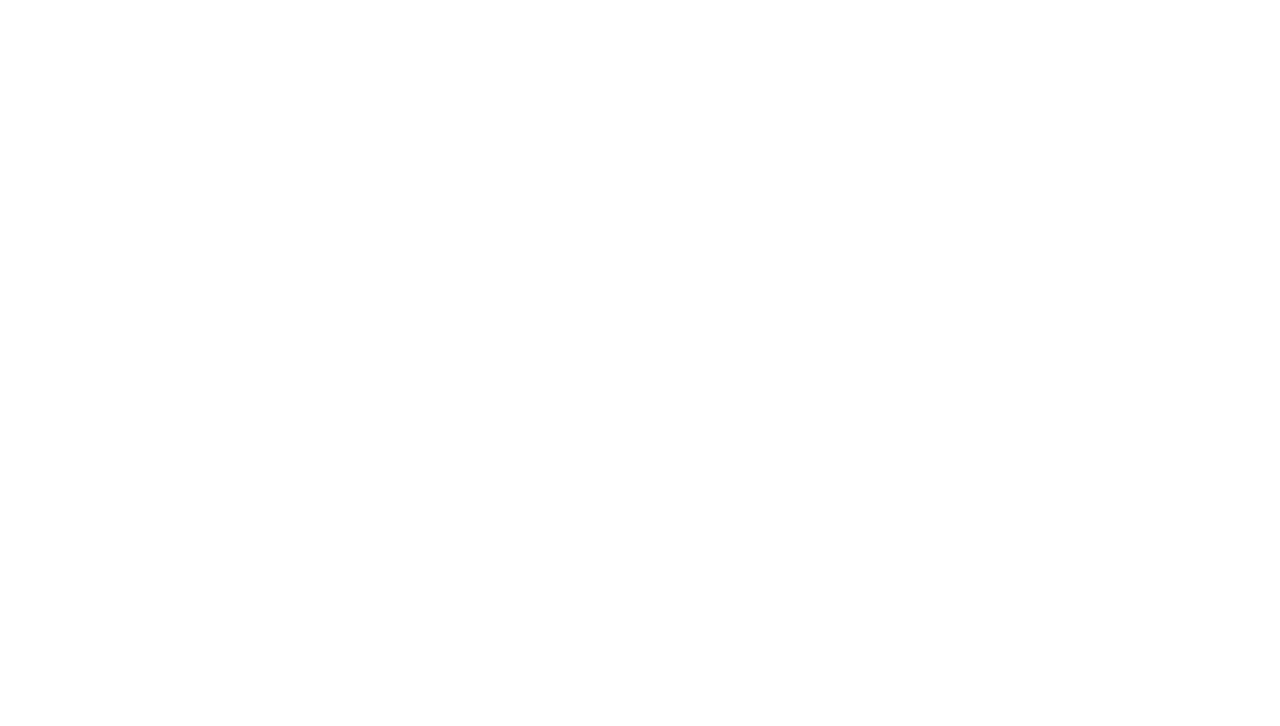
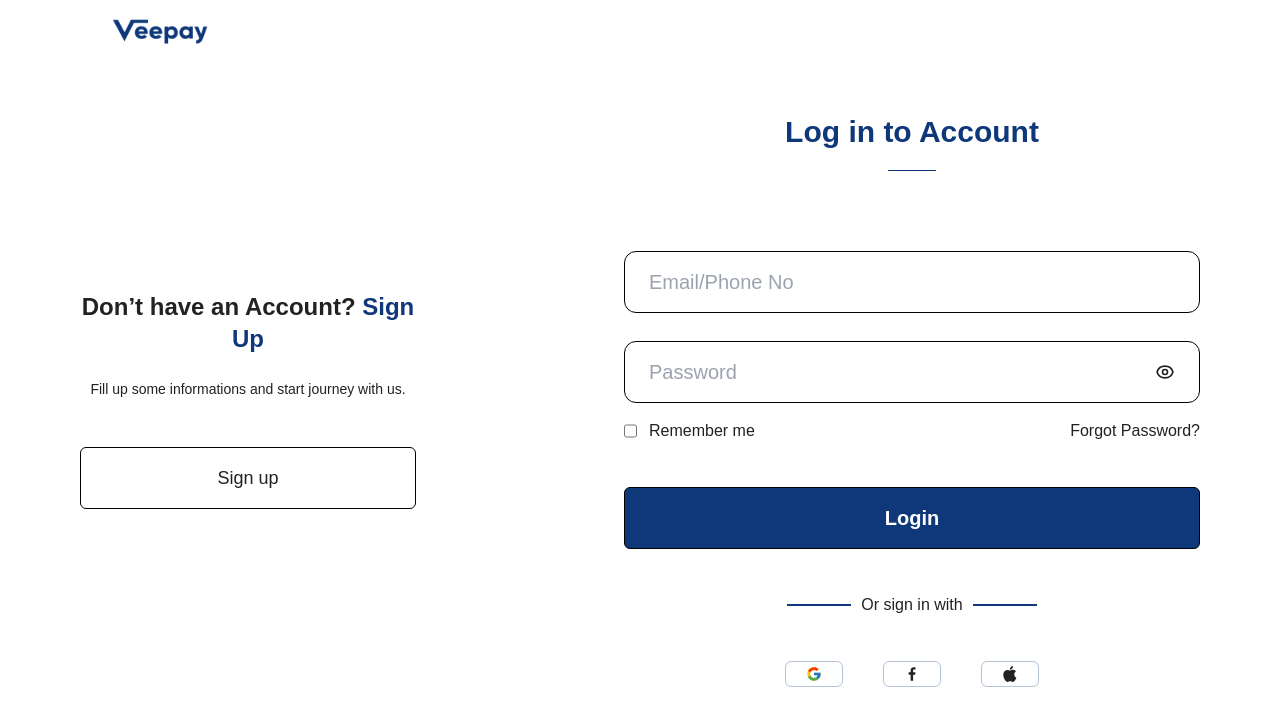
Before and after one commit to ihemebiriegondu/veepay-new-landingpage, a React (Create React App) app: page /login in a window 1280 px wide. Before the commit this address had no page. Shown: the top 726 px of the page. Built offline with nearby package versions, Linux system fonts and the light colour scheme; the HTML template or start-up script is replaced by a standard one.

Commit message:
added the login page

```diff
--- a/src/App.js
+++ b/src/App.js
@@ -1,11 +1,15 @@
 import { BrowserRouter as Router, Routes, Route } from "react-router-dom";
 import Home from "./pages/home";
+import Login from "./pages/login";
+import SignUp from "./pages/signUp";
 
 function App() {
   return (
     <Router>
       <Routes>
         <Route path="/" element={<Home />} />
+        <Route path="/login" element={<Login />} />
+        <Route path="/signUp" element={<SignUp />} />
       </Routes>
     </Router>
   );
--- a/src/components/homeComponents/header/nav.jsx
+++ b/src/components/homeComponents/header/nav.jsx
@@ -1,19 +1,30 @@
-import React from 'react'
-import logo from '../../../assets/icons/Veepay Logo.png'
-import { Link } from 'react-router-dom'
-import MyButtons from '../myButtons'
+import React from "react";
+import logo from "../../../assets/icons/Veepay Logo.png";
+import { Link } from "react-router-dom";
+import MyButtons from "../myButtons";
 
 export default function Nav() {
   return (
-    <nav className='bg-white py-3 md:ps-9 xs:ps-4 ps-0 md:pe-20 xs:pe-6 pe-4 flex justify-between items-center lg:shadow-none shadow-md'>
-        <div className='md:w-40 md:h-12 w-24 h-7'>
-            <img src={logo} alt="veepay logo" className='w-full h-full object-contain' />
+    <nav className="bg-white py-3 md:ps-9 xs:ps-4 ps-0 md:pe-20 xs:pe-6 pe-4 flex justify-between items-center lg:shadow-none shadow-md">
+      <Link to={'/'}>
+        <div className="md:w-40 md:h-12 w-24 h-7">
+          <img
+            src={logo}
+            alt="veepay logo"
+            className="w-full h-full object-contain"
+          />
         </div>
-        <div className='flex items-center md:gap-6 xs:gap-4 gap-2 text-xs font-medium italic text-primary'>
-            <Link to={'/'} className='underline xs:block hidden'>Quick Buy</Link>
-            <MyButtons link={'/'} text={'Login'} />
-            <Link to={'/'} className='md:py-3.5 xs:py-2 py-1.5 md:px-7 xs:px-6 px-4 border border-primary rounded hover:bg-primary hover:text-white transition ease-in-out duration-500'>Sign Up</Link>
-        </div>
+      </Link>
+      <div className="flex items-center md:gap-6 xs:gap-4 gap-2 text-xs font-medium italic text-primary">
+        <a href="#quickBuy" className="underline xs:block hidden">Quick Buy</a>
+        <MyButtons link={"/login"} text={"Login"} />
+        <Link
+          to={"/signUp"}
+          className="md:py-3.5 xs:py-2 py-1.5 md:px-7 xs:px-6 px-4 border border-primary rounded hover:bg-primary hover:text-white transition ease-in-out duration-500"
+        >
+          Sign Up
+        </Link>
+      </div>
     </nav>
-  )
+  );
 }
--- a/src/components/homeComponents/myButtons.jsx
+++ b/src/components/homeComponents/myButtons.jsx
@@ -5,7 +5,7 @@ export default function MyButtons({ link, text }) {
   return (
     <Link
       to={link}
-      className="md:py-3.5 py-2 md:px-7 px-6 text-white rounded bg-primary hover:bg-primary/80 transition ease-in-out duration-500"
+      className="md:py-3.5 py-2 md:px-7 px-6 text-white rounded bg-primary hover:bg-primary/80 outline-none transition ease-in-out duration-500"
     >
       {text}
     </Link>
--- a/src/components/homeComponents/secondSection/sectionTwo.jsx
+++ b/src/components/homeComponents/secondSection/sectionTwo.jsx
@@ -15,7 +15,7 @@ export default function SectionTwo() {
   ];
 
   return (
-    <section className="lg:pt-12 pt-7 lg:pb-28 pb-9 lg:px-20 px-6">
+    <section className="lg:pt-12 pt-7 lg:pb-28 pb-9 lg:px-20 px-6" id="quickBuy">
       <h1 className="text-center font-bold lg:text-4xl md:text-3xl sm:text-2xl text-xl lg:mb-6 mb-2.5">
         Products and Services
       </h1>
--- /dev/null
+++ b/src/components/login&sugnupComponents/formButtons.jsx
@@ -0,0 +1,13 @@
+import React from "react";
+
+export default function FormButtons({ type, text, font }) {
+  return (
+    <button
+      className={`py-4 border border-black rounded-md w-full outline-none transition ease-in-out duration-500 ${
+       type === 'info' ?  "bg-transparent hover:bg-primary hover:text-white" : type === 'invalid' ? 'bg-invalid text-white' : 'bg-primary text-white'
+      } ${font}`}
+    >
+      {text}
+    </button>
+  );
+}
--- /dev/null
+++ b/src/components/login&sugnupComponents/loginForm.jsx
@@ -0,0 +1,69 @@
+import React from "react";
+import { Link } from "react-router-dom";
+import { FcGoogle } from "react-icons/fc";
+import { GrFacebookOption, GrApple } from "react-icons/gr";
+import { HiOutlineEye, HiOutlineEyeOff } from "react-icons/hi";
+import FormButtons from "./formButtons";
+
+export default function LoginForm() {
+  return (
+    <form className="w-full">
+      <h1 className="text-primary text-3xl font-bold text-center mb-5">
+        Log in to Account
+      </h1>
+      <hr className="mx-auto w-1/12 border-t border-primary" />
+      <div className="mt-20 mb-7">
+        <input
+          type="email"
+          name="email"
+          id="email"
+          placeholder="Email/Phone No"
+          className="outline-none py-4 px-6 w-full border border-black rounded-xl text-xl"
+        />
+        <span className="mt-3 mb-4 inline-block text-warning text-base hidden">
+          invalid email
+        </span>
+      </div>
+      <div className="mb-4">
+        <div className="py-4 px-6 w-full border border-black rounded-xl text-xl flex items-center justify-between">
+          <input
+            type="password"
+            name="password"
+            id="password"
+            placeholder="Password"
+            className="outline-none"
+          />
+          <HiOutlineEye />
+          <HiOutlineEyeOff className="hidden" />
+        </div>
+        <span className="mt-3 mb-1.5 inline-block text-warning text-base hidden">
+          Incorrect Password?
+        </span>
+      </div>
+      <div className="flex justify-between items-center text-base mb-11">
+        <div className="flex">
+          <input type="checkbox" name="remember" id="remember" className="" />
+          <p className="ms-3">Remember me</p>
+        </div>{" "}
+        <Link to={"/login"}>Forgot Password?</Link>
+      </div>
+      <FormButtons type={"submit"} text={"Login"} font={"font-bold text-xl"} />
+      <div className="mt-11 mb-11 flex justify-center items-center">
+        <span className="border border-primary w-16"></span>
+        <p className="mx-2.5 text-base font-medium">Or sign in with </p>
+        <span className="border border-primary w-16"></span>
+      </div>
+      <div className="flex items-center justify-center gap-10">
+        <div className="px-5 py-1 border border-primary/30 rounded-md">
+          <FcGoogle />
+        </div>
+        <div className="px-5 py-1 border border-primary/30 rounded-md">
+          <GrFacebookOption />
+        </div>
+        <div className="px-5 py-1 border border-primary/30 rounded-md">
+          <GrApple />
+        </div>
+      </div>
+    </form>
+  );
+}
--- /dev/null
+++ b/src/components/login&sugnupComponents/logoNav.jsx
@@ -0,0 +1,19 @@
+import React from "react";
+import { Link } from "react-router-dom";
+import logo from "../../assets/icons/Veepay Logo.png";
+
+export default function LogoNav() {
+  return (
+    <nav className="pt-2 fixed w-full top-0">
+      <Link to={"/"}>
+        <div className="md:w-40 md:h-12 w-24 h-7">
+          <img
+            src={logo}
+            alt="veepay logo"
+            className="w-full h-full object-contain"
+          />
+        </div>
+      </Link>
+    </nav>
+  );
+}
--- /dev/null
+++ b/src/components/login&sugnupComponents/sideInfo.jsx
@@ -0,0 +1,12 @@
+import React from "react";
+import FormButtons from "./formButtons";
+
+export default function SideInfo() {
+  return (
+    <article className="basis-7/12 text-center">
+      <h2 className="text-2xl font-bold mb-6">Don’t have an Account? <span className="text-primary">Sign Up</span></h2>
+      <p className="text-sm font-medium mb-12">Fill up some informations and start journey with us.</p>
+      <FormButtons type={'info'} text={'Sign up'} font={'font-medium text-lg'} />
+    </article>
+  );
+}
--- a/src/index.css
+++ b/src/index.css
@@ -2,17 +2,27 @@
 @tailwind components;
 @tailwind utilities;
 
-@import url('https://fonts.googleapis.com/css2?family=Poppins:wght@400;500;600;700');
+@import url("https://fonts.googleapis.com/css2?family=Poppins:wght@400;500;600;700");
 
 body {
   margin: 0;
   color: #222222;
-  font-family: 'Poppins', sans-serif;
+  font-family: "Poppins", sans-serif;
   -webkit-font-smoothing: antialiased;
   -moz-osx-font-smoothing: grayscale;
 }
 
 code {
-  font-family: source-code-pro, Menlo, Monaco, Consolas, 'Courier New',
+  font-family: source-code-pro, Menlo, Monaco, Consolas, "Courier New",
     monospace;
 }
+
+.formSection::-webkit-scrollbar {
+  display: none;
+}
+
+.formSection {
+  overflow-y: scroll;
+  -ms-overflow-style: none;
+  scrollbar-width: none;
+}
--- /dev/null
+++ b/src/pages/login.jsx
@@ -0,0 +1,16 @@
+import React from "react";
+import SideInfo from "../components/login&sugnupComponents/sideInfo";
+import LoginForm from "../components/login&sugnupComponents/loginForm";
+import LogoNav from "../components/login&sugnupComponents/logoNav";
+
+export default function Login() {
+  return (
+    <main className="px-20 absolute top-0 bottom-0 w-full">
+      <LogoNav />
+      <section className="flex flex-row justify-between items-center gap-x-52 h-full formSection">
+        <SideInfo />
+        <LoginForm />
+      </section>
+    </main>
+  );
+}
--- /dev/null
+++ b/src/pages/signUp.jsx
@@ -0,0 +1,7 @@
+import React from 'react'
+
+export default function SignUp() {
+  return (
+    <div>signUp</div>
+  )
+}
--- a/tailwind.config.js
+++ b/tailwind.config.js
@@ -8,6 +8,8 @@ module.exports = {
         light: "#9FAFCA",
         secondary: "#FBC304",
         darkSecondary: "#FFA500",
+        invalid: '#C4C4C4',
+        warning: '#FF0000'
       },
       spacing: {
         130: "28.7rem",
```
